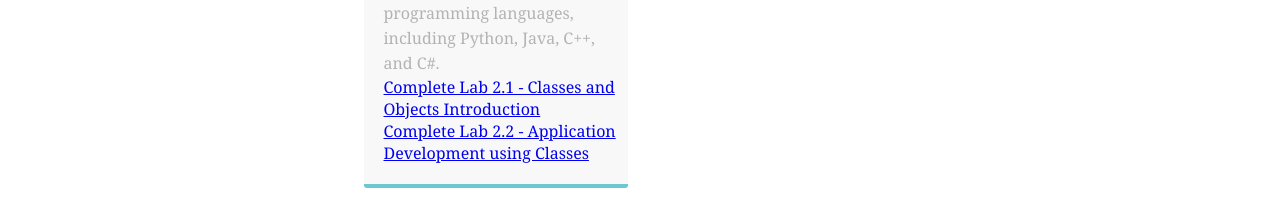
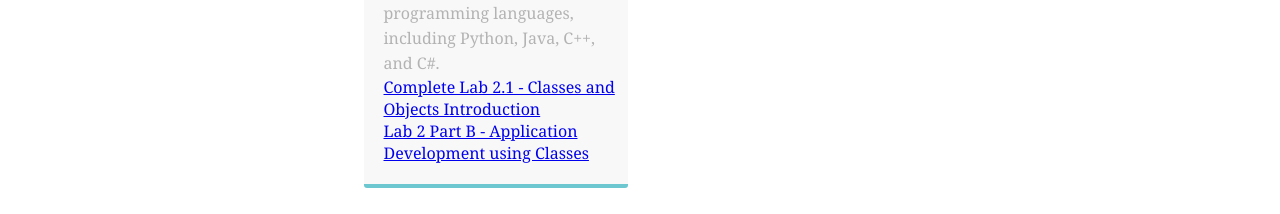
Before and after one commit to lourman/U10787.github.io, a plain HTML site: page index.html in a window 1280 px wide. Shown: the part 1828-2042 px from the top of the page. Drawn offline with Linux system fonts and the light colour scheme.

Commit message:
Converted partB of lab2 to pdf
Signed-off-by: Alexios Louridas <alexios.louridas@canterbury.ac.uk>

```diff
--- a/index.html
+++ b/index.html
@@ -47,7 +47,7 @@ Objects are instances of a class and are created by calling the class's construc
 
 OOP allows developers to create modular, reusable code, and to think about the design and organization of their code in terms of the objects and their relationships to each other. It is a fundamental concept in many programming languages, including Python, Java, C++, and C#.</p>
 	<p><a target="_blank" href="Lab2_1.html">Complete Lab 2.1 - Classes and Objects Introduction</a></p>
-	<p><a target="_blank" href="Lab2_2.html">Complete Lab 2.2 - Application Development using Classes</a></p>
+	<p><a target="_blank" href="Labs/Lab2_Part_B_Classes.pdf">Lab 2 Part B - Application Development using Classes</a></p>
     </div>
     <div class="thumbnail"> <a href="#"><img src="images/algorithm.png" alt="" class="cards"/></a>
 	<a target="_blank" href="https://slides.com/alexioslouridas/minimal-5b97b5/fullscreen"><h4>Algorithm Development</h4></a>
```
Also changed, not shown: 1 other file.
